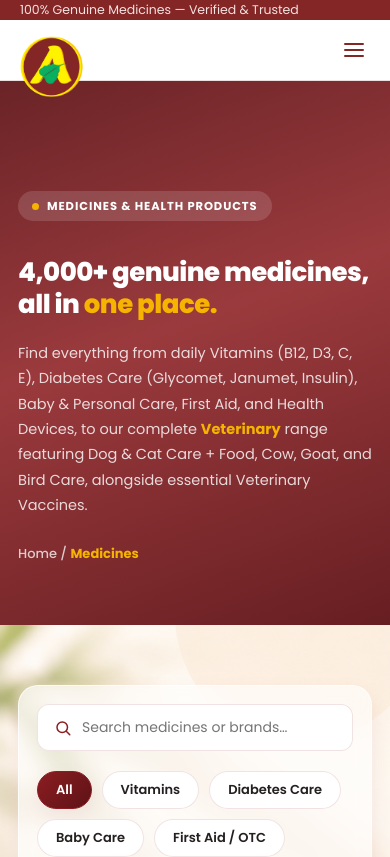
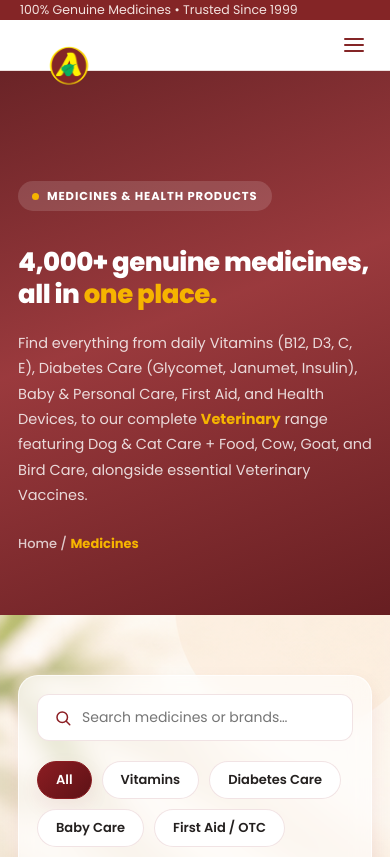
Before and after one commit to hellodigitalad-png/ARASU-MEDICALS-TEST2, a React (Vite) app: page /medicines in a window 390 px wide. Shown: the top 857 px of the page. Built offline with nearby package versions, Linux system fonts and the light colour scheme.

Commit message:
Update project

```diff
--- a/src/components/Navbar/Navbar.css
+++ b/src/components/Navbar/Navbar.css
@@ -50,7 +50,7 @@
   }
 }
 
-/* Progress dots so people can jump to a message or see rotation is happening */
+/* Progress dots */
 .topbar-dots {
   display: flex;
   align-items: center;
@@ -103,29 +103,30 @@
 
 
 /* =========================================
-   BRAND & LOGO
+   BRAND & LOGO (CLASS NAMES MATCHED)
    ========================================= */
-/* 1. Ensure the brand container keeps its place */
+/* The link block sets a safe structural boundary so nav elements don't overlap */
 .brand {
   display: flex;
   align-items: center;
+  justify-content: center;
   text-decoration: none;
-  position: relative; /* Acts as the anchor */
-  height: 70px;       /* Set this to your desired Navbar height */
-  width: 130px;       /* Reserve space so nav links don't slide under the logo */
+  height: 70px;                /* Controls navbar structure height */
+  width: 130px;                /* Rigid reserved width for the logo */
+  position: relative;
+  z-index: 10;
 }
 
-/* 2. Style the logo to be large but "float" */
-.nav-logo {
-  position: absolute; /* Takes the logo out of the layout flow */
-  left: 0;
-  top: 90%;           /* Move to vertical center */
-  transform: translateY(-50%); /* Perfectly center it vertically */
+/* MATCHED WITH REACT CLASS: .navbar-logo */
+.navbar-logo {
+  height: 70px;                /* Safely fills parent bounding height */
+  width: auto;
+  object-fit: contain;
+  margin-top: 50px;
 
-  height: 140px;      /* Your desired large height */
-  width: auto;        /* Keeps aspect ratio */
-  object-fit: contain;
-  z-index: 10;        /* Makes sure it sits on top */
+  /* Creates the overlapping large circle cleanly without affecting text flows */
+  transform: scale(1.9);
+  transform-origin: center center;
 }
 
 
@@ -161,7 +162,7 @@
 .header-phone { display: flex; align-items: center; gap: 8px; font-weight: 700; color: var(--maroon); font-size: 14.5px; white-space: nowrap; }
 .header-book { display: inline-flex; }
 
-/* Cleaned up default button appearance for toggle */
+/* Menu Toggle Button */
 .menu-toggle {
   display: none;
   background: transparent;
@@ -185,13 +186,18 @@
 
 @media (max-width: 1080px) {
   .header-inner {
-    padding: 10px 20px; /* Reduced horizontal padding to make more room */
+    padding: 10px 20px;
     gap: 12px;
   }
 
   .brand {
-    width: 110px;       /* Shrinks the reserved width so buttons fit on the same line */
-    height: 60px;       /* Keeps navbar height proportioned on mobile devices */
+    width: 110px;
+    height: 60px;
+  }
+
+  .navbar-logo {
+    height: 60px;
+    transform: scale(1.6);
   }
 
   .main-nav { display: none; }
@@ -204,7 +210,7 @@
     padding: 10px 20px 20px;
     border-top: 1px solid var(--line);
     gap: 4px;
-    background: #fff; /* Ensures backdrop is clean */
+    background: #fff;
   }
 
   .mobile-nav a {
@@ -231,24 +237,25 @@
 @media (max-width: 640px) {
   .topbar-inner {
     padding: 7px 16px;
-    justify-content: flex-start; /* Matches your screenshot alignment */
+    justify-content: flex-start;
   }
 
   .topbar-dots {
-    display: none; /* keep the mobile strip lean */
+    display: none;
   }
 
   .header-inner {
-    padding: 8px 16px;  /* Optimal space saving on extra small screens */
+    padding: 8px 16px;
   }
 
   .brand {
-    width: 70px;        /* Ensures the elements don't wrap to a new line */
+    width: 80px;
+    height: 50px;
   }
 
-  /* Fixed: Combining your custom scale while preserving the vertical centering */
-  .nav-logo {
-    transform: translateY(-50%) scale(1.3);
-    left: -5px;         /* Prevents scale scaling from clipping the logo out of screen */
+  .navbar-logo {
+    height: 50px;
+    transform: scale(1.4);
+    transform-origin: left center;
   }
 }
--- a/src/components/Navbar/Navbar.jsx
+++ b/src/components/Navbar/Navbar.jsx
@@ -1,17 +1,42 @@
 import React, { useState, useEffect } from "react";
 import { NavLink } from "react-router-dom";
-import { PhoneIcon, MenuIcon, CloseIcon, ClockIcon } from "../../icons.jsx";
+import {
+  PhoneIcon,
+  MenuIcon,
+  CloseIcon,
+  ClockIcon,
+} from "../../icons.jsx";
 import { NAV_LINKS } from "../../data.js";
 import "./Navbar.css";
 import SiteLogo from "../asset/logo.png";
 
-// Messages that auto-rotate through the topbar, one at a time, sliding in.
-// Add/remove/reorder items here to change what shows in the strip.
+/* =========================================
+   TOPBAR MESSAGES
+========================================= */
+
 const TOPBAR_MESSAGES = [
-  { icon: <ClockIcon size={14} />, text: "Mon – Sun, 8:00 AM – 10:00 PM" },
-  { icon: null, text: "Free delivery on orders above ₹499" },
-  { icon: null, text: "100% Genuine Medicines — Verified & Trusted" },
-  { icon: null, text: "arasumedical@gmail.com", href: "mailto:arasumedical@gmail.com" },
+  {
+    icon: <ClockIcon size={14} />,
+    text: "Mon – Sun, 8:00 AM – 10:00 PM",
+  },
+  {
+    icon: null,
+    text: "Free Delivery Across Tiruppur",
+  },
+  {
+    icon: null,
+    text: "100% Genuine Medicines • Trusted Since 1999",
+  },
+  {
+    icon: null,
+    text: "+91 95668 77148",
+    href: "tel:+919566877148",
+  },
+  {
+    icon: null,
+    text: "arasumedicaltirupur@gmail.com",
+    href: "mailto:arasumedicaltirupur@gmail.com",
+  },
 ];
 
 const SLIDE_INTERVAL_MS = 3200;
@@ -23,15 +48,17 @@
 
   useEffect(() => {
     const onScroll = () => setScrolled(window.scrollY > 8);
+
     window.addEventListener("scroll", onScroll);
+
     return () => window.removeEventListener("scroll", onScroll);
   }, []);
 
-  // Auto-advance the topbar carousel. Pauses cleanly on unmount.
   useEffect(() => {
     const timer = setInterval(() => {
-      setTopbarIndex((i) => (i + 1) % TOPBAR_MESSAGES.length);
+      setTopbarIndex((prev) => (prev + 1) % TOPBAR_MESSAGES.length);
     }, SLIDE_INTERVAL_MS);
+
     return () => clearInterval(timer);
   }, []);
 
@@ -39,12 +66,17 @@
 
   return (
     <>
+      {/* ================= TOP BAR ================= */}
+
       <div className="topbar">
         <div className="container topbar-inner">
           <div className="topbar-slider" aria-live="polite">
-            {/* key={topbarIndex} forces remount, which restarts the slide-in animation */}
             {activeMsg.href ? (
-              <a href={activeMsg.href} className="topbar-slide" key={topbarIndex}>
+              <a
+                key={topbarIndex}
+                href={activeMsg.href}
+                className="topbar-slide"
+              >
                 {activeMsg.icon}
                 <span>{activeMsg.text}</span>
               </a>
@@ -56,62 +88,106 @@
             )}
           </div>
 
-          <div className="topbar-dots" aria-hidden="true">
-            {TOPBAR_MESSAGES.map((_, i) => (
+          <div className="topbar-dots">
+            {TOPBAR_MESSAGES.map((_, index) => (
               <span
-                key={i}
-                className={`topbar-dot ${i === topbarIndex ? "is-active" : ""}`}
-                onClick={() => setTopbarIndex(i)}
+                key={index}
+                className={`topbar-dot ${
+                  index === topbarIndex ? "is-active" : ""
+                }`}
+                onClick={() => setTopbarIndex(index)}
               />
             ))}
           </div>
         </div>
       </div>
 
+      {/* ================= HEADER ================= */}
+
       <header className={`site-header ${scrolled ? "is-scrolled" : ""}`}>
         <div className="container header-inner">
 
-          {/* LOGO SECTION */}
-          <NavLink to="/" className="brand" onClick={() => setOpen(false)}>
-            <img src={SiteLogo} alt="Arasu Medical" className="nav-logo" />
-            <div className="brand-text"></div>
+          {/* LOGO */}
+
+          <NavLink
+            to="/"
+            className="brand"
+            onClick={() => setOpen(false)}
+          >
+            <img
+              src={SiteLogo}
+              alt="Arasu Medical"
+              className="navbar-logo"
+            />
           </NavLink>
 
           {/* DESKTOP NAVIGATION */}
+
           <nav className="main-nav">
-            {NAV_LINKS.map((n) => (
-              <NavLink key={n.to} to={n.to} end={n.to === "/"}
-                className={({ isActive }) => isActive ? "active" : ""}>
-                {n.label}
+            {NAV_LINKS.map((item) => (
+              <NavLink
+                key={item.to}
+                to={item.to}
+                end={item.to === "/"}
+                className={({ isActive }) =>
+                  isActive ? "active" : ""
+                }
+              >
+                {item.label}
               </NavLink>
             ))}
           </nav>
 
-          {/* DESKTOP CTA & MOBILE TOGGLE */}
+          {/* PHONE & MOBILE MENU */}
+
           <div className="header-cta">
-            <a href="tel:+919566877148" className="header-phone">
+            <a
+              href="tel:+919566877148"
+              className="header-phone"
+            >
               <PhoneIcon size={18} />
               <span>+91 95668 77148</span>
             </a>
 
-            {/* Added the 3-line / Close toggle button for mobile screens */}
-            <button className="menu-toggle" onClick={() => setOpen(!open)} aria-label="Toggle menu">
-              {open ? <CloseIcon size={24} /> : <MenuIcon size={24} />}
+            <button
+              className="menu-toggle"
+              onClick={() => setOpen(!open)}
+              aria-label="Toggle Menu"
+            >
+              {open ? (
+                <CloseIcon size={24} />
+              ) : (
+                <MenuIcon size={24} />
+              )}
             </button>
           </div>
         </div>
 
-        {/* MOBILE NAVIGATION DROPDOWN */}
+        {/* MOBILE MENU */}
+
         {open && (
           <div className="mobile-nav">
-            {NAV_LINKS.map((n) => (
-              <NavLink key={n.to} to={n.to} end={n.to === "/"} onClick={() => setOpen(false)}
-                className={({ isActive }) => isActive ? "active" : ""}>
-                {n.label}
+            {NAV_LINKS.map((item) => (
+              <NavLink
+                key={item.to}
+                to={item.to}
+                end={item.to === "/"}
+                onClick={() => setOpen(false)}
+                className={({ isActive }) =>
+                  isActive ? "active" : ""
+                }
+              >
+                {item.label}
               </NavLink>
             ))}
-            <a href="tel:+919566877148" className="mobile-phone" onClick={() => setOpen(false)}>
-              <PhoneIcon size={16} /> +91 95668 77148
+
+            <a
+              href="tel:+919566877148"
+              className="mobile-phone"
+              onClick={() => setOpen(false)}
+            >
+              <PhoneIcon size={16} />
+              +91 95668 77148
             </a>
           </div>
         )}
```
